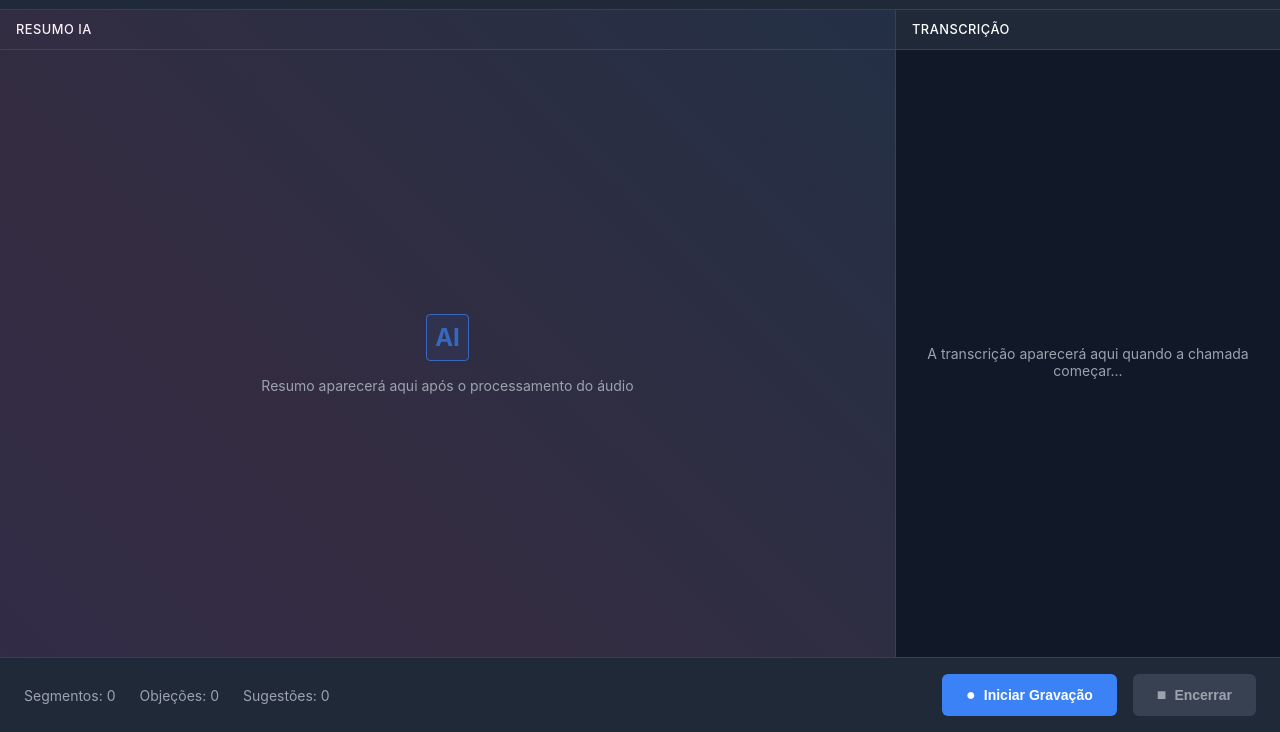
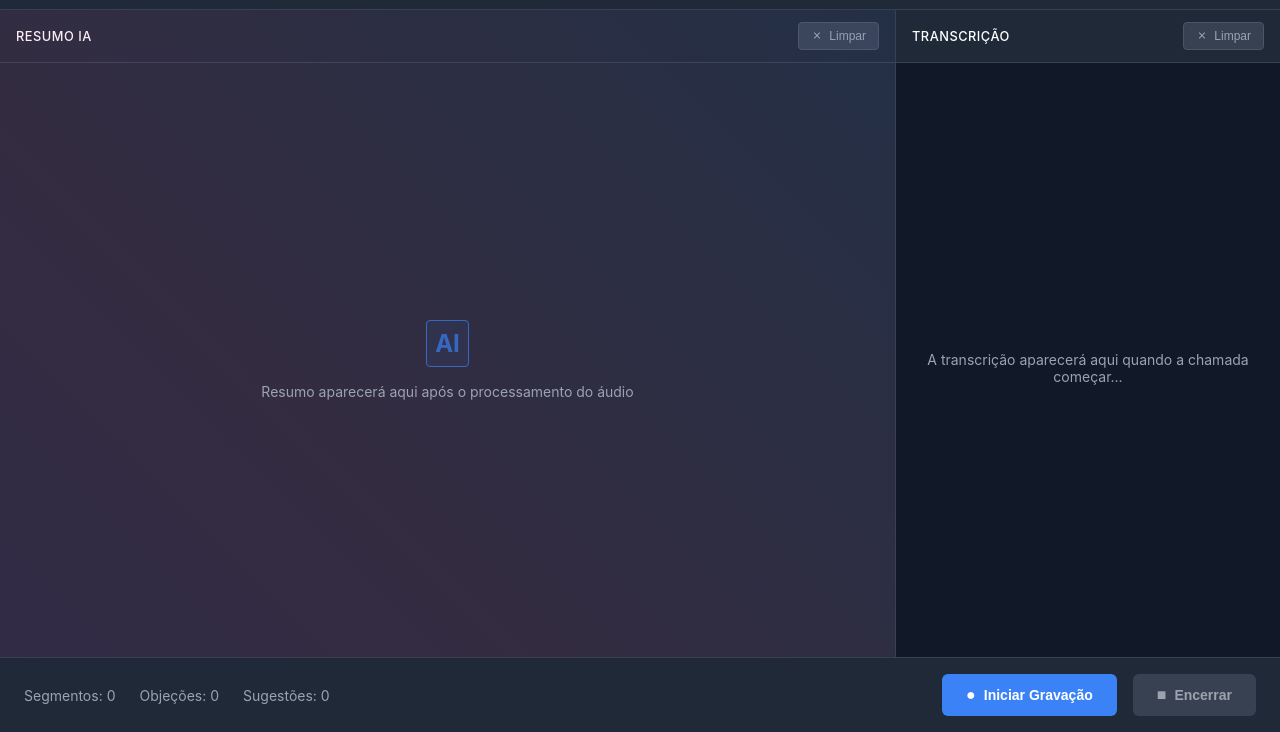
Before and after one commit to PedroOSilv/meetResume, a website with bundled scripts: page web-client/index.html in a window 1280 px wide. Shown: the part 68-800 px from the top of the page. Built offline with nearby package versions, Linux system fonts and the light colour scheme; sample sign-in values are in the browser's storage.

Commit message:
feat: adicionar botões para limpar chat e transcrição, com funcionalidades correspondentes

```diff
--- a/web-client/app.js
+++ b/web-client/app.js
@@ -24,6 +24,8 @@ class AudioAIClient {
         this.objectionsCount = document.getElementById('objectionsCount');
         this.suggestionsCount = document.getElementById('suggestionsCount');
         this.logoutBtn = document.getElementById('logoutBtn');
+        this.clearChatBtn = document.getElementById('clearChatBtn');
+        this.clearTranscriptBtn = document.getElementById('clearTranscriptBtn');
 
         // Estado da gravação
         this.isRecording = false;
@@ -93,6 +95,8 @@ class AudioAIClient {
         this.startBtn.addEventListener('click', () => this.startRecording());
         this.stopBtn.addEventListener('click', () => this.stopRecording());
         this.logoutBtn.addEventListener('click', () => this.logout());
+        this.clearChatBtn.addEventListener('click', () => this.clearChat());
+        this.clearTranscriptBtn.addEventListener('click', () => this.clearTranscript());
 
         // Verificar suporte do navegador
         this.checkBrowserSupport();
@@ -1274,6 +1278,48 @@ async mixWebmBlobs(micBlob, sysBlob) {
         console.log('✅ Objeção atualizada:', text.substring(0, 50) + '...');
     }
 
+    clearChat() {
+        // Limpar todas as sugestões e objeções
+        const suggestionCards = this.suggestionsArea.querySelectorAll('.suggestion-card');
+        suggestionCards.forEach(card => card.remove());
+
+        // Resetar contadores
+        this.objections = 0;
+        this.suggestions = 0;
+        this.updateMetrics();
+
+        // Adicionar estado vazio se não houver nenhum
+        if (this.suggestionsArea.children.length === 0) {
+            const emptyState = document.createElement('div');
+            emptyState.className = 'empty-state';
+            emptyState.innerHTML = `
+                <div class="lightbulb-icon">AI</div>
+                <p>Resumo aparecerá aqui após o processamento do áudio</p>
+            `;
+            this.suggestionsArea.appendChild(emptyState);
+        }
+
+        console.log('🗑️ Chat limpo');
+    }
+
+    clearTranscript() {
+        // Limpar todas as mensagens de transcrição
+        const transcriptMessages = this.transcriptArea.querySelectorAll('.message');
+        transcriptMessages.forEach(message => message.remove());
+
+        // Adicionar estado vazio se não houver nenhum
+        if (this.transcriptArea.children.length === 0) {
+            const emptyState = document.createElement('div');
+            emptyState.className = 'empty-state';
+            emptyState.innerHTML = `
+                <p>A transcrição aparecerá aqui quando a chamada começar...</p>
+            `;
+            this.transcriptArea.appendChild(emptyState);
+        }
+
+        console.log('🗑️ Transcrição limpa');
+    }
+
     getRecentTranscript() {
         if (!this.accumulatedTranscript || this.accumulatedTranscript.trim().length === 0) {
             return '';
--- a/web-client/index.html
+++ b/web-client/index.html
@@ -35,6 +35,10 @@
             <section class="suggestions-panel">
                 <div class="panel-header">
                     <h3>Resumo IA</h3>
+                    <button id="clearChatBtn" class="clear-chat-btn" title="Limpar chat">
+                        <span class="trash-icon"></span>
+                        Limpar
+                    </button>
                 </div>
                 <div id="suggestionsArea" class="suggestions-content">
                     <div class="empty-state">
@@ -64,6 +68,10 @@
             <section class="transcript-panel">
                 <div class="panel-header">
                     <h3>Transcrição</h3>
+                    <button id="clearTranscriptBtn" class="clear-chat-btn" title="Limpar transcrição">
+                        <span class="trash-icon"></span>
+                        Limpar
+                    </button>
                 </div>
                 <div id="transcriptArea" class="transcript-content">
                     <div class="empty-state">
--- a/web-client/styles.css
+++ b/web-client/styles.css
@@ -250,6 +250,9 @@ body::before {
 }
 
 .panel-header {
+    display: flex;
+    align-items: center;
+    justify-content: space-between;
     background: #1f2937;
     padding: 0.75rem 1rem;
     border-bottom: 1px solid #374151;
@@ -261,6 +264,55 @@ body::before {
     color: #ffffff;
     text-transform: uppercase;
     letter-spacing: 0.5px;
+}
+
+.clear-chat-btn {
+    display: flex;
+    align-items: center;
+    gap: 0.375rem;
+    background: #374151;
+    border: 1px solid #4b5563;
+    color: #9ca3af;
+    font-size: 0.75rem;
+    font-weight: 500;
+    cursor: pointer;
+    padding: 0.375rem 0.75rem;
+    border-radius: 4px;
+    transition: all 0.2s ease;
+}
+
+.clear-chat-btn:hover {
+    background: #4b5563;
+    color: #ffffff;
+    border-color: #ef4444;
+}
+
+.trash-icon {
+    width: 12px;
+    height: 12px;
+    position: relative;
+}
+
+.trash-icon::before {
+    content: '';
+    position: absolute;
+    top: 5px;
+    left: 2px;
+    width: 8px;
+    height: 1px;
+    background: currentColor;
+    transform: rotate(45deg);
+}
+
+.trash-icon::after {
+    content: '';
+    position: absolute;
+    top: 5px;
+    left: 2px;
+    width: 8px;
+    height: 1px;
+    background: currentColor;
+    transform: rotate(-45deg);
 }
 
 /* Conteúdo dos painéis */
```
